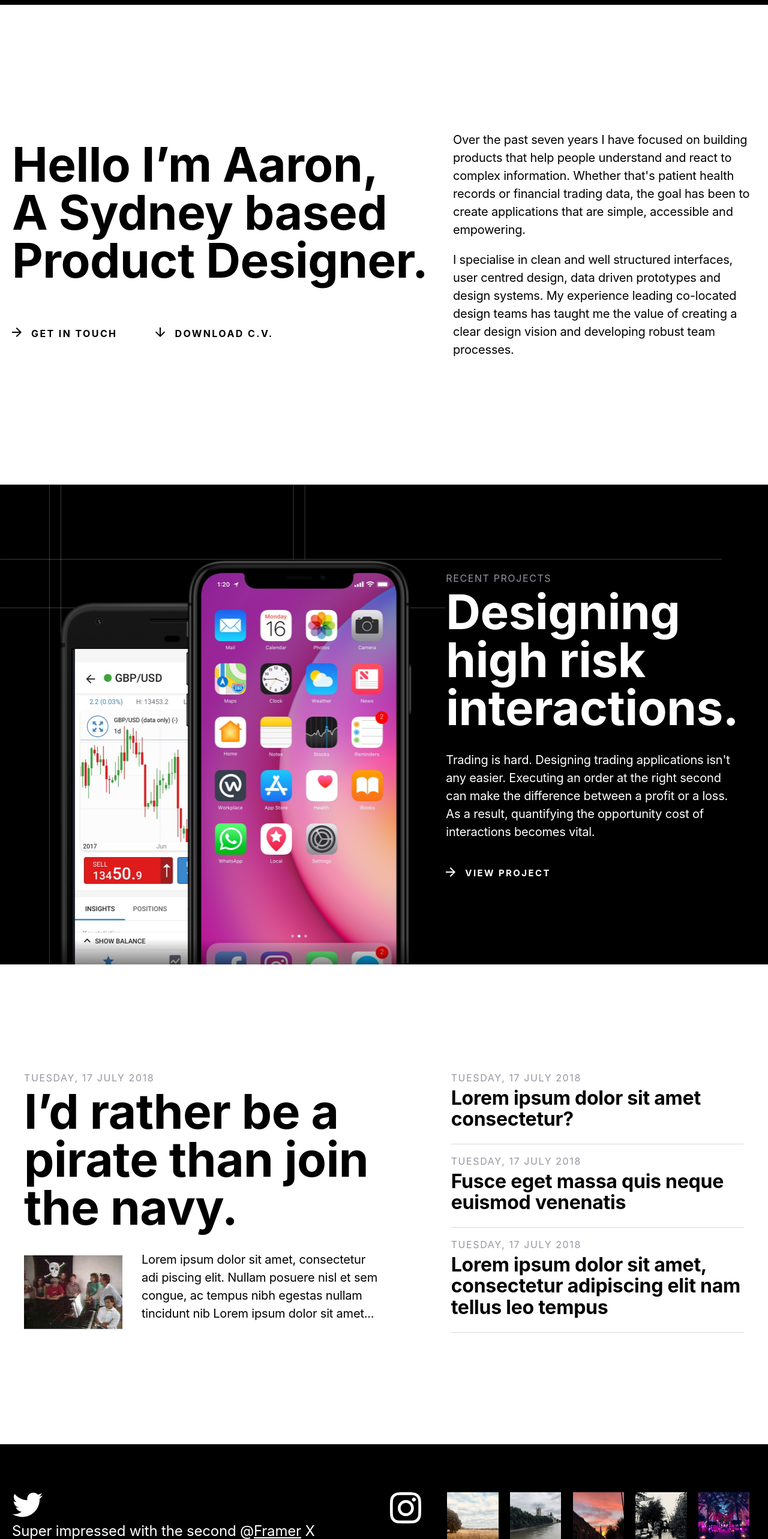
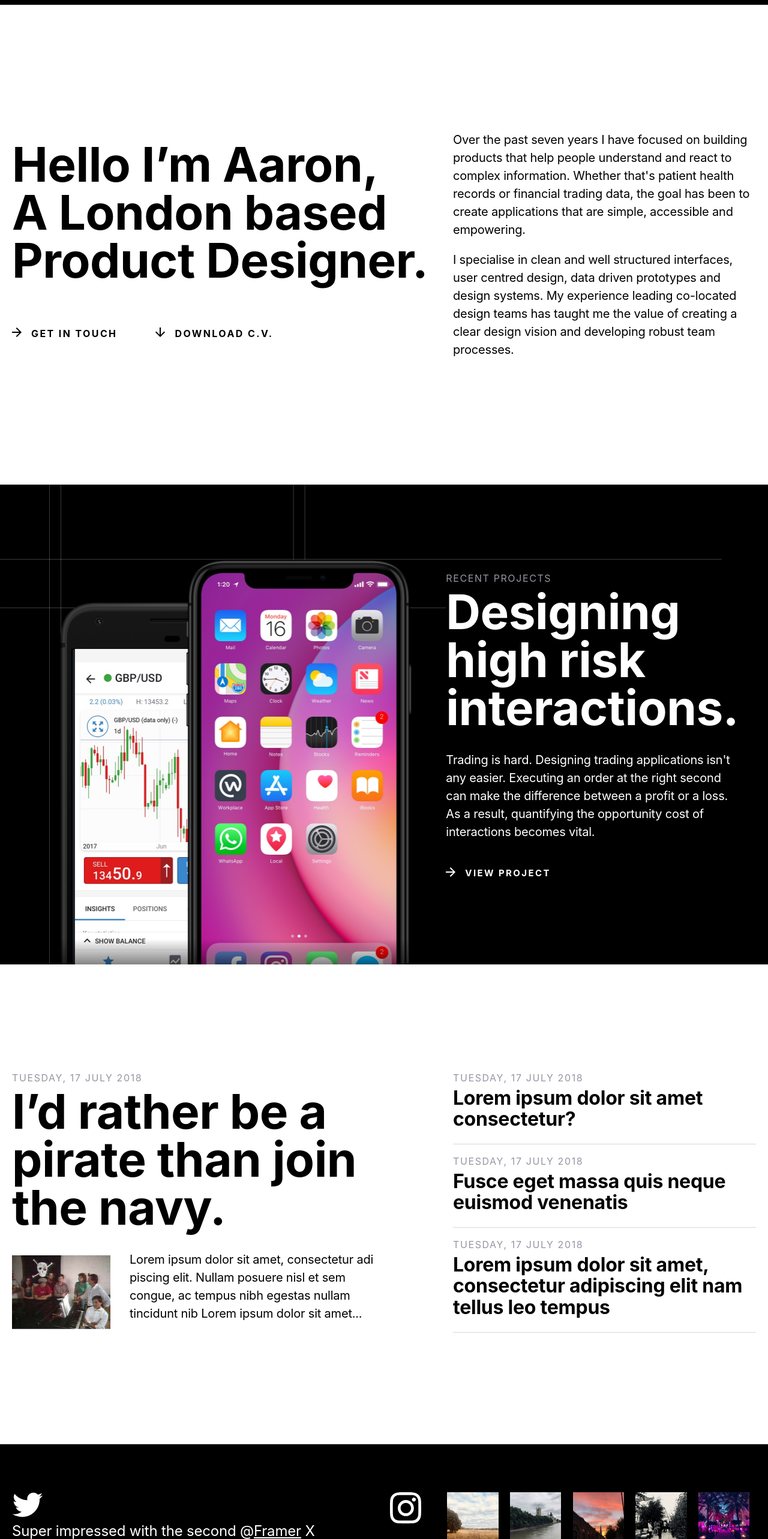
Before and after one commit to gitadr/gatsbyPortfolio, a Gatsby app: page / in a window 1280 px wide. Shown: the top 2566 px of the page at 60% size. Built offline with nearby package versions, Linux system fonts and the light colour scheme.

Commit message:
Location change

```diff
--- a/src/components/header.js
+++ b/src/components/header.js
@@ -7,7 +7,7 @@ export default () => (
       <div className={styles.headerIntro}>
         <h1>
           Hello I’m Aaron,
-          <span> A Sydney based Product Designer.</span>
+          <span> A London based Product Designer.</span>
         </h1>
         <a href="mailto:mail@aaronroot.net" className="button top">
           <span className="linkIcon" />
--- a/src/components/notes.module.css
+++ b/src/components/notes.module.css
@@ -60,9 +60,6 @@ article.list {
 }
 
 @media only screen and (min-width: 768px) {
-  .notes {
-    padding: 0 20px;
-  }
   .articleHero {
     grid-column: 1 / 7;
   }
```
